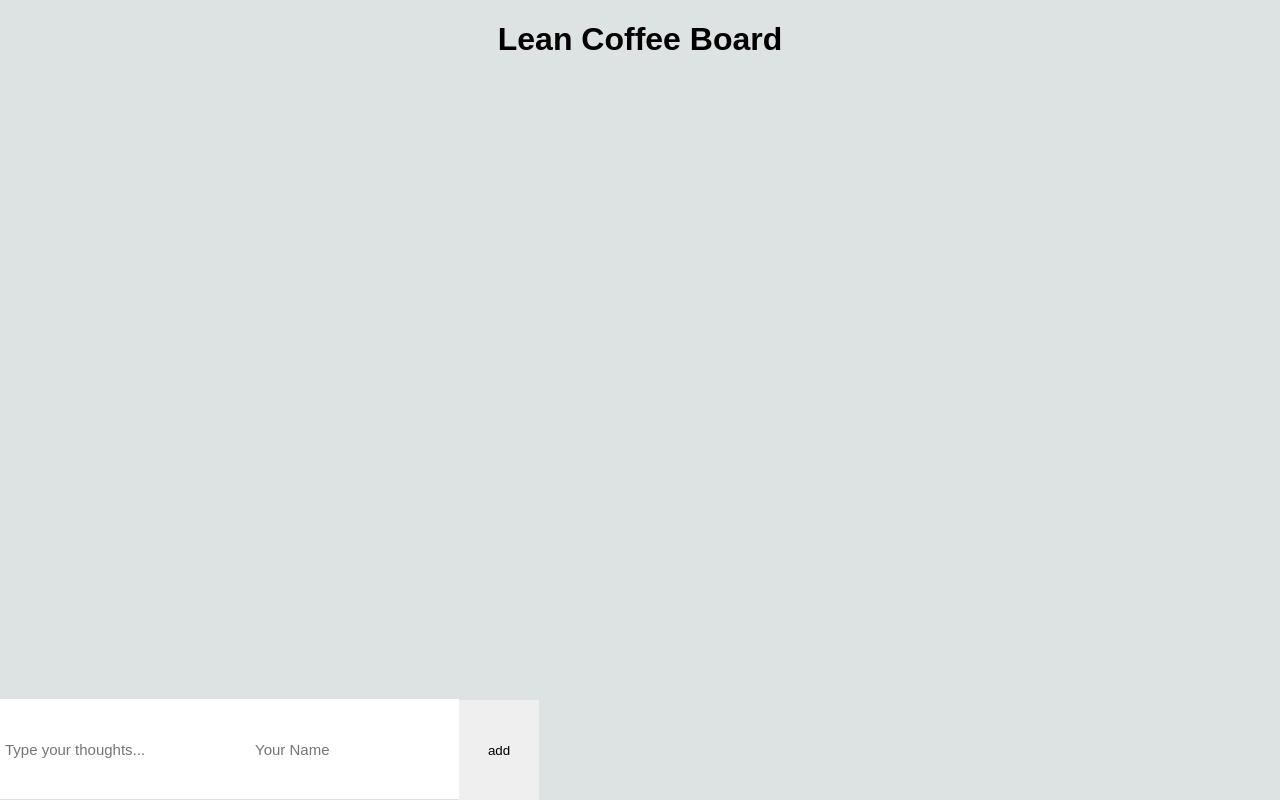
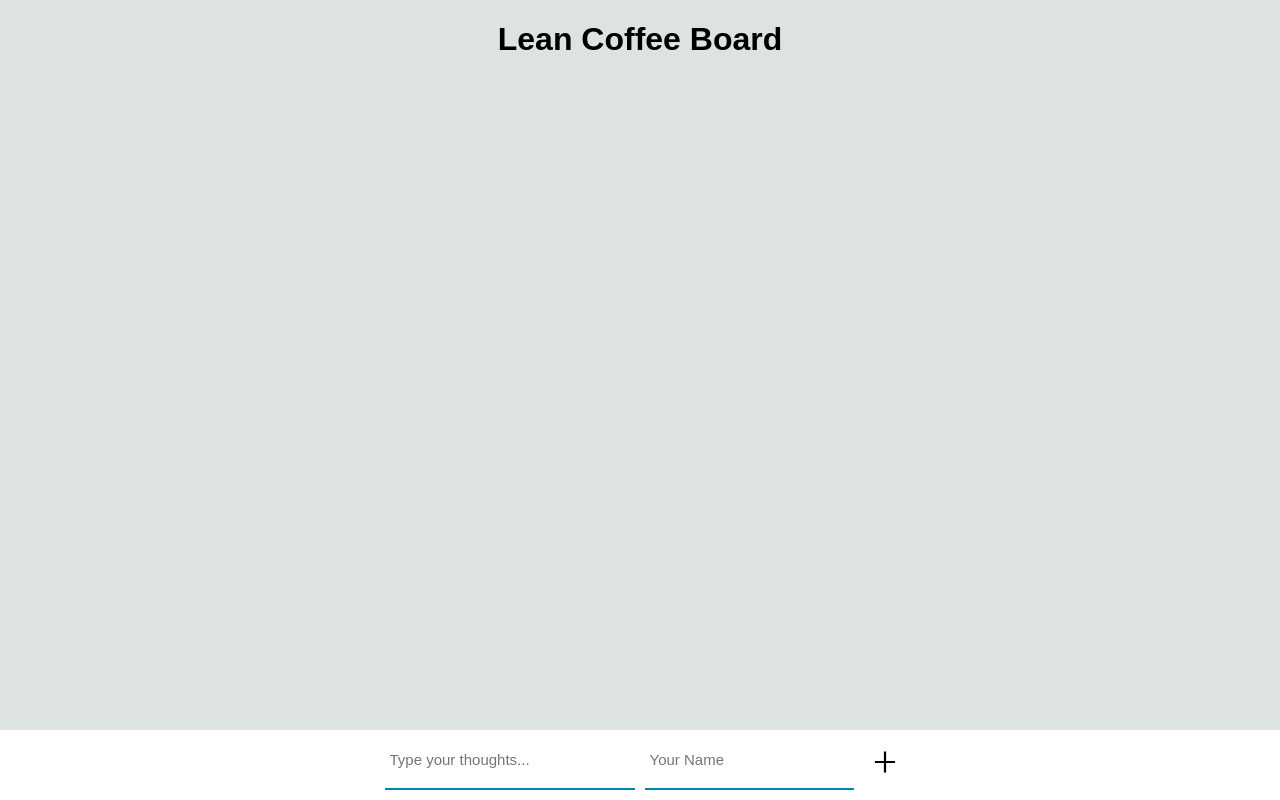
Before and after one commit to JanRaadts/lean-coffee-board, a Next.js app: page / in a window 1280 px wide. Built offline with nearby package versions, Linux system fonts and the light colour scheme.

Commit message:
deleted button is working (#2)

```diff
--- a/components/Card/Card.js
+++ b/components/Card/Card.js
@@ -1,18 +1,14 @@
 import styled from "styled-components";
+import { AiOutlineCloseCircle } from "react-icons/ai";
 
-export default function Card({ onEntry }) {
+export default function Card({ id, text, author, onDelete }) {
   return (
     <>
-      {onEntry.map((entry) => {
-        return (
-          <>
-            <StyledEntry>
-              <StyledText>{entry.text}</StyledText>
-              <StyledAuthor>Author: {entry.author}</StyledAuthor>
-            </StyledEntry>
-          </>
-        );
-      })}
+      <StyledEntry>
+        <StyledText>{text}</StyledText>
+        <StyledAuthor>Author: {author}</StyledAuthor>
+        <AiOutlineCloseCircle size={20} onClick={() => onDelete(id)} />
+      </StyledEntry>
     </>
   );
 }
@@ -22,6 +18,7 @@ const StyledEntry = styled.section`
   margin: 10px;
   padding: 10px;
   border-radius: 10px;
+  filter: drop-shadow(2px 2px 5px black);
 `;
 
 const StyledAuthor = styled.p`
--- a/components/Form/Form.js
+++ b/components/Form/Form.js
@@ -1,10 +1,13 @@
 import styled from "styled-components";
 import Image from "next/image";
+import { nanoid } from "nanoid";
+import { AiOutlinePlus } from "react-icons/ai";
 
 export default function Form({ entryData }) {
   function handleNewEntry(event) {
     event.preventDefault();
     let inputData = {
+      id: nanoid(),
       text: event.target.elements.varText.value,
       author: event.target.elements.author.value,
     };
@@ -30,7 +33,7 @@ export default function Form({ entryData }) {
         ></StyledInputAuthor>
         <StyledButton type="submit">
           {/* <Image src="/add-button.png" alt="button" width={1} height={1} /> */}
-          add
+          <AiOutlinePlus />
         </StyledButton>
       </StyledForm>
     </>
@@ -40,26 +43,36 @@ export default function Form({ entryData }) {
 const StyledForm = styled.form`
   position: absolute;
   bottom: 0;
+  background-color: white;
+  width: 100%;
+  display: flex;
+  justify-content: center;
 `;
 
 const StyledInputText = styled.input`
   padding: 5px;
   width: 250px;
-  height: 100px;
+  height: 60px;
   border: none;
+  border-bottom: 2px #0084b2 solid;
+  margin-right: 10px;
+  margin-left: 10px;
   font-size: 15px;
 `;
 
 const StyledInputAuthor = styled.input`
   padding: 5px;
-  height: 100px;
+  height: 60px;
   border: none;
+  border-bottom: 2px #0084b2 solid;
   font-size: 15px;
+  margin-bottom: 10px;
 `;
 
 const StyledButton = styled.button`
-  padding: 5px;
-  height: 100px;
   border: none;
-  width: 80px;
+  background-color: white;
+  font-size: 30px;
+  text-align: center;
+  margin-left: 10px;
 `;
--- a/package.json
+++ b/package.json
@@ -14,9 +14,11 @@
   "dependencies": {
     "eslint": "8.28.0",
     "eslint-config-next": "13.0.5",
+    "nanoid": "^4.0.0",
     "next": "13.0.5",
     "react": "18.2.0",
     "react-dom": "18.2.0",
+    "react-icons": "^4.7.1",
     "styled-components": "^5.3.6"
   },
   "devDependencies": {
--- a/pages/index.js
+++ b/pages/index.js
@@ -12,11 +12,25 @@ export default function HomePage() {
     setEntrys([...entrys, data]);
   }
 
+  function handleDelete(id) {
+    setEntrys(entrys.filter((entry) => entry.id !== id));
+  }
+
   return (
     <>
       <GlobalStyles />
       <Header />
-      <Card onEntry={entrys} />
+      {entrys.map((entry) => {
+        return (
+          <Card
+            key={entry.id}
+            id={entry.id}
+            text={entry.text}
+            author={entry.author}
+            onDelete={handleDelete}
+          />
+        );
+      })}
       <Form entryData={handleNewEntry} />
     </>
   );
```
Also changed, not shown: 1 other file (tests, documents, lock files or other folders).
